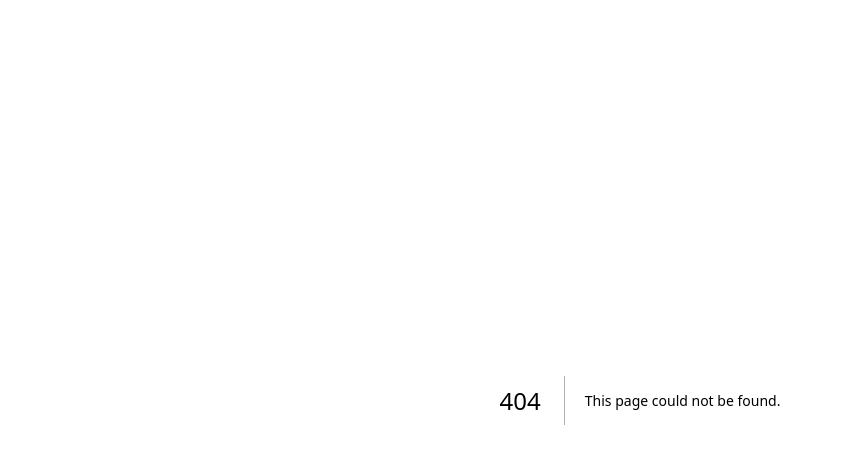
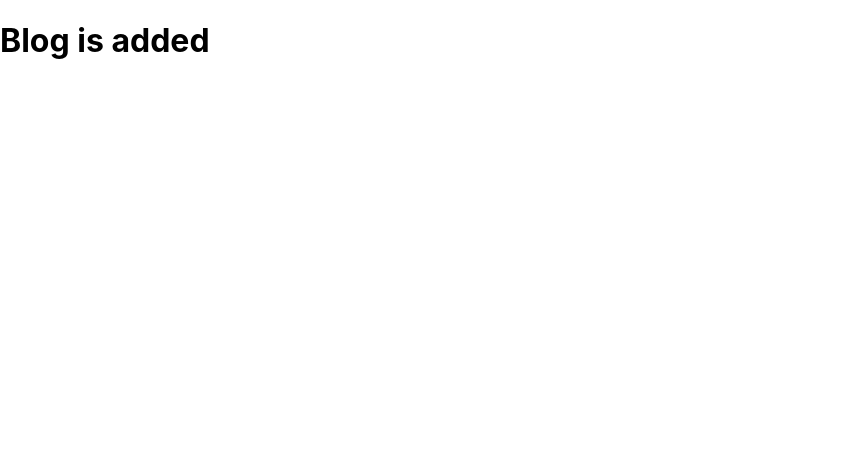
Before and after one commit to almahfuz97/demo-test, a Next.js app: page /blog in a window 1280 px wide. Before the commit this address had no page. Shown: the top 464 px of the page, without its empty margins (0-841 px from the left). Built offline with nearby package versions, Linux system fonts and the light colour scheme.

Commit message:
blog added

```diff
--- /dev/null
+++ b/pages/blog.js
@@ -0,0 +1,10 @@
+
+const blog = () => {
+    return (
+        <div>
+            <h1>Blog is added</h1>
+        </div>
+    );
+};
+
+export default blog;
```
